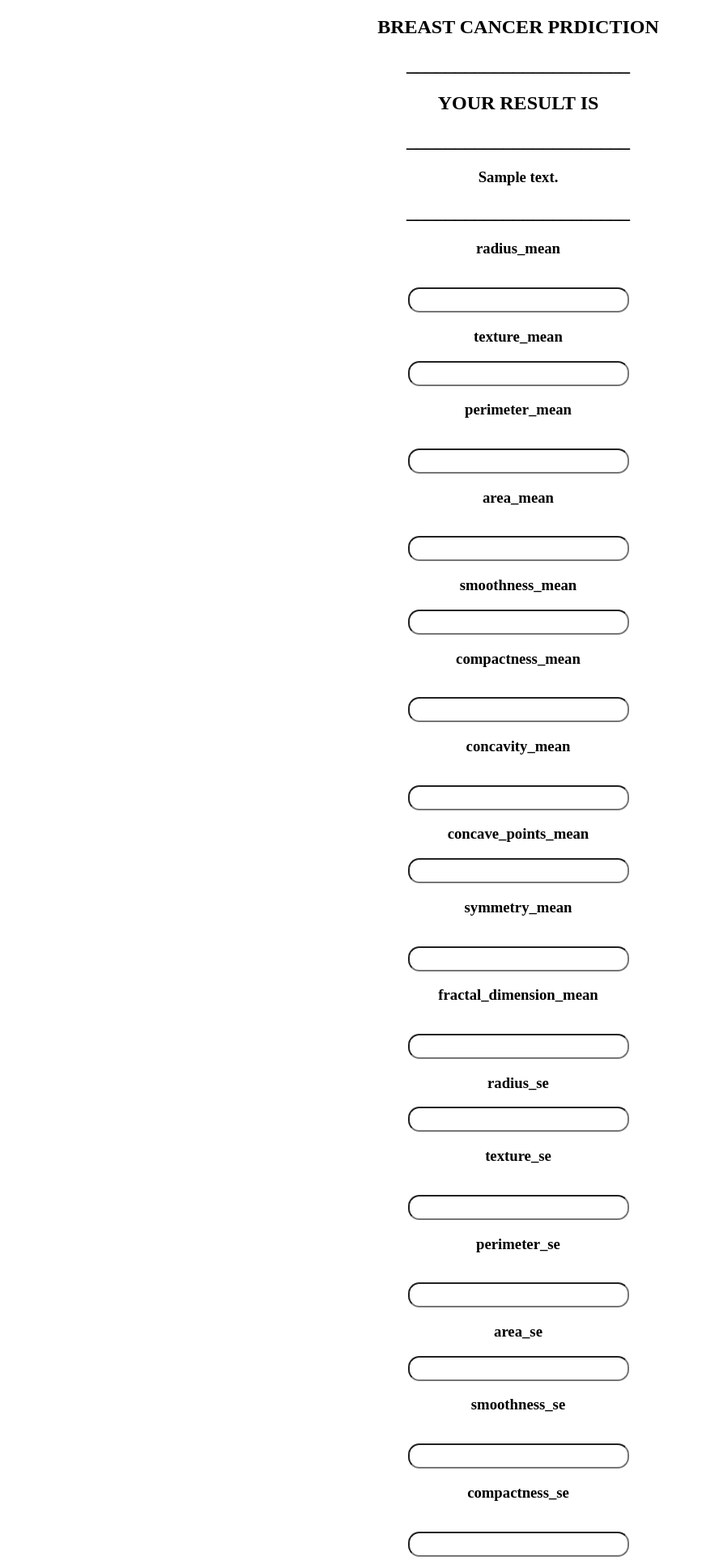
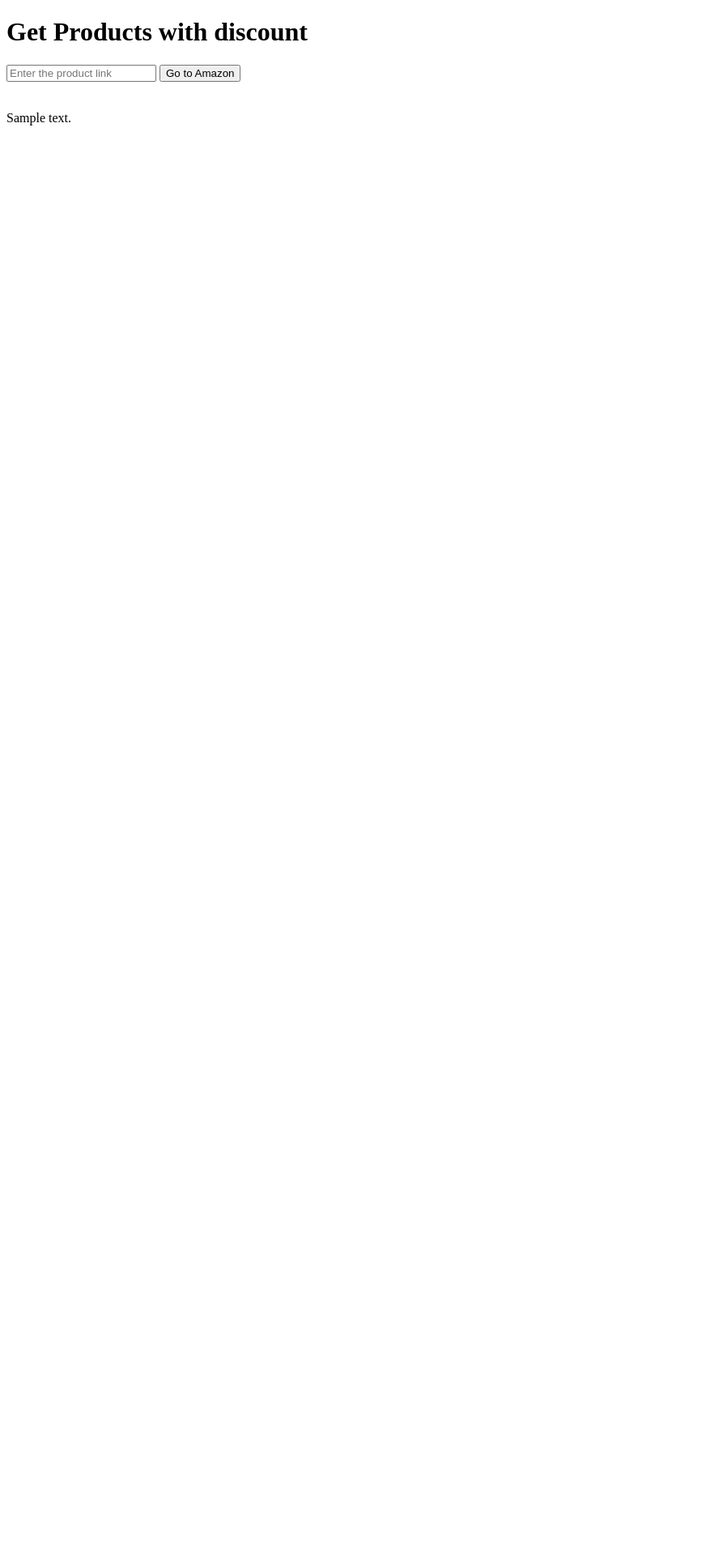
Before and after one commit to manojmk29/breast-cancer-prediction, a Flask app: template templates/index.html in a window 1280 px wide. Shown: the top 1927 px of the page at 81% size, without its empty margins (0-867 px from the left). After the commit the page ends 155 px from the top, so only its background shows below. Run offline with Flask 2, Linux system fonts and the light colour scheme; the template is opened without the code that fills it: most values are stand-ins (such as "Sample title", 1, 10 or a date in 2020); parts of the project's set-up code (start-up, migrations or seed data) failed here and were passed over.

Commit message:
Update index.html

```diff
--- a/templates/index.html
+++ b/templates/index.html
@@ -4,173 +4,23 @@
 <head>
     <meta charset="UTF-8">
     <meta name="viewport" content="width=device-width, initial-scale=1.0">
+    <title>Amazon Discount</title>
     <title>Document</title>
 </head>
 
 <body>
+<div class="login">
+	<h1>Get Products with discount</h1>
+     <!-- Main Input For Receiving Query to our ML -->
+    <form action="{{ url_for('predict')}}"method="post">
+    	<input type="text" name="link" placeholder="Enter the product link" required="required" />
+        <button type="submit" class="btn btn-primary btn-block btn-large">Go to Amazon</button>
+    </form>
+   <br>
+   <br>
+   {{ prediction_text }}
+ </div>
 
-    <div style="color:black">
-        <form action="{{ url_for('predict')}}" method="post">
-            <h2>BREAST CANCER PRDICTION</h2>
-            <h2>_______________________</h2>
-            <h2>YOUR RESULT IS</h2>
-            <h2>_______________________</h2>
-            <h3> {{ prediction_text }}
-                <h3>
-                    <h2>_______________________</h2>
-                    <h3>radius_mean</h3><br><input id="second" name="radius_mean" required="required">
-                    <h3>texture_mean</h3><input id="third" name="texture_mean" required="required">
-                    <h3>perimeter_mean</h3><br><input id="fourth" name="perimeter_mean" required="required">
-                    <h3>area_mean</h3><br><input id="second" name="area_mean" required="required">
-                    <h3>smoothness_mean</h3><input id="third" name="smoothness_mean" required="required">
-                    <h3>compactness_mean</h3><br><input id="fourth" name="compactness_mean" required="required">
-                    <h3>concavity_mean</h3><br><input id="second" name="concavity_mean" required="required">
-                    <h3>concave_points_mean</h3><input id="third" name="concave_points_mean" required="required">
-                    <h3>symmetry_mean</h3><br><input id="fourth" name="symmetry_mean" required="required">
-                    <h3>fractal_dimension_mean</h3><br><input id="second" name="fractal_dimension_mean" required="required">
-                    <h3>radius_se</h3><input id="third" name="radius_se" required="required">
-                    <h3>texture_se</h3><br><input id="fourth" name="texture_se" required="required">
-                    <h3>perimeter_se</h3><br><input id="second" name="perimeter_se" required="required">
-                    <h3>area_se</h3><input id="third" name="area_se" required="required">
-                    <h3>smoothness_se</h3><br><input id="fourth" name="smoothness_se" required="required">
-                    <h3>compactness_se</h3><br><input id="second" name="compactness_se" required="required">
-                    <h3>concavity_se</h3><input id="third" name="concavity_se" required="required">
-                    <h3>concave_points_se</h3><br><input id="fourth" name="concave_points_se" required="required">
-                    <h3>symmetry_se</h3><br><input id="second" name="symmetry_se" required="required">
-                    <h3>fractal_dimension_se</h3><input id="third" name="fractal_dimension_se" required="required">
-                    <h3>radius_worst</h3><br><input id="fourth" name="radius_worst" required="required">
-                    <h3>texture_worst</h3><br><input id="second" name="texture_worst" required="required">
-                    <h3>perimeter_worst</h3><input id="third" name="perimeter_worst" required="required">
-                    <h3>area_worst</h3><br><input id="fourth" name="area_worst" required="required">
-                    <h3>smoothness_worst</h3><br><input id="second" name="smoothness_worst" required="required">
-                    <h3>compactness_worst</h3><input id="third" name="compactness_worst" required="required">
-                    <h3>concavity_worst</h3><br><input id="fourth" name="concavity_worst" required="required">
-                    <h3>concave_points_worst</h3><br><input id="second" name="concave_points_worst" required="required">
-                    <h3>symmetry_worst</h3><br><input id="second" name="symmetry_worst" required="required">
-                    <h3>fractal_dimension_worst</h3><br><input id="second" name="fractal_dimension_worst" required="required">
-
-                    <br><br><button id="sub" type="submit ">KNOW THE RESULT</button>
-                    <br>
-
-
-
-
-        </form>
-
-
-
-
-    </div>
-
-
-    <style>
-        body {
-            background-color: white;
-            text-align: center;
-            padding: 0px;
-        }
-
-        #research {
-            font-size: 18px;
-            width: 100px;
-            height: 23px;
-            top: 23px;
-        }
-
-        #box {
-            border-radius: 60px;
-            border-color: 45px;
-            border-style: solid;
-            font-family: cursive;
-            text-align: center;
-            background-color: orangered;
-            font-size: medium;
-            position: absolute;
-            width: 700px;
-            bottom: 9%;
-            height: 850px;
-            right: 30%;
-            padding: 0px;
-            margin: 0px;
-            font-size: 14px;
-        }
-
-        #fuel {
-            width: 83px;
-            height: 43px;
-            text-align: center;
-            border-radius: 14px;
-            font-size: 20px;
-        }
-
-        #fuel:hover {
-            background-color: coral;
-        }
-
-        #research {
-            width: 99px;
-            height: 43px;
-            text-align: center;
-            border-radius: 14px;
-            font-size: 18px;
-        }
-
-        #research:hover {
-            background-color: coral;
-        }
-
-        #resea {
-            width: 99px;
-            height: 43px;
-            text-align: center;
-            border-radius: 14px;
-            font-size: 18px;
-        }
-
-        #resea:hover {
-            background-color: coral;
-        }
-
-        #sub {
-            width: 120px;
-            height: 43px;
-            text-align: center;
-            border-radius: 14px;
-            font-size: 18px;
-        }
-
-        #sub:hover {
-            background-color: darkcyan;
-        }
-
-        #first {
-            border-radius: 14px;
-            height: 25px;
-            font-size: 20px;
-            text-align: center;
-        }
-
-        #second {
-            border-radius: 14px;
-            height: 25px;
-            font-size: 20px;
-            text-align: center;
-        }
-
-        #third {
-            border-radius: 14px;
-            height: 25px;
-            font-size: 20px;
-            text-align: center;
-        }
-
-        #fourth {
-            border-radius: 14px;
-            height: 25px;
-            font-size: 20px;
-            text-align: center;
-        }
-    </style>
 </body>
 
 </html>
```
